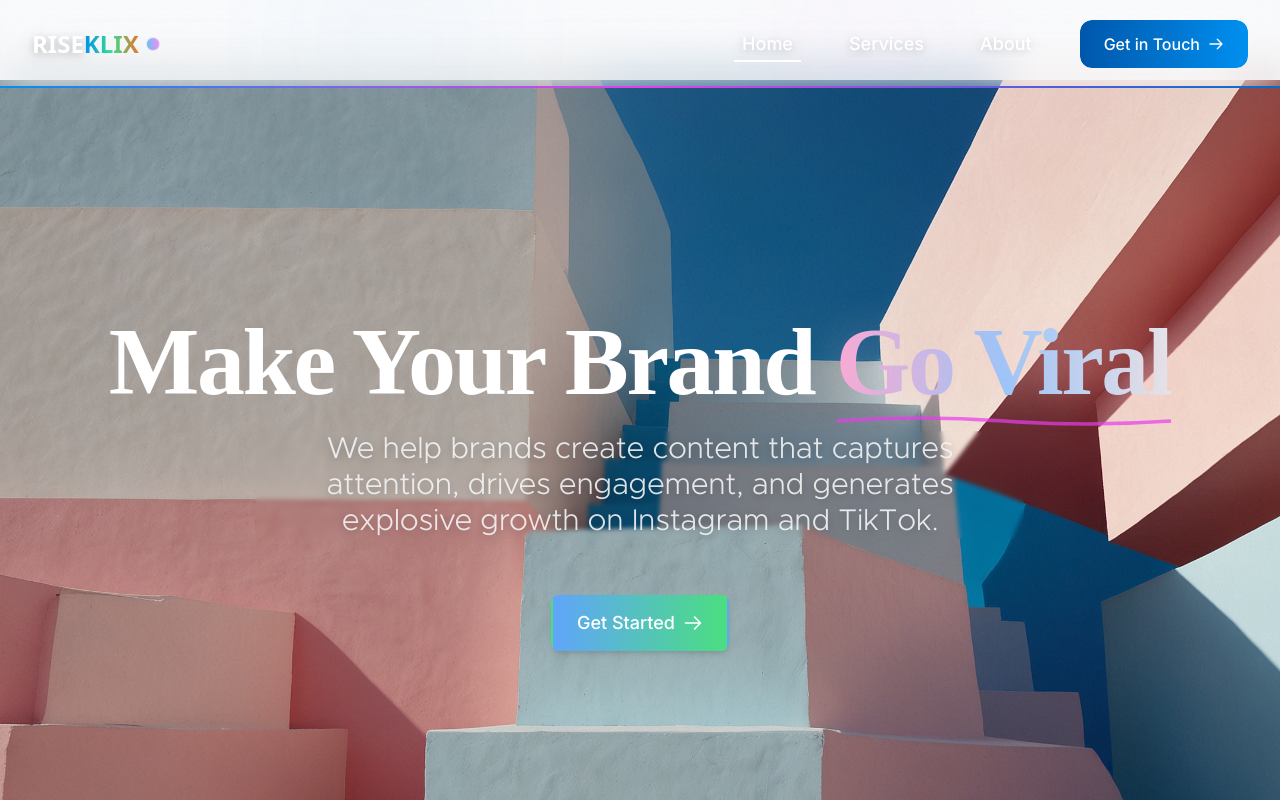
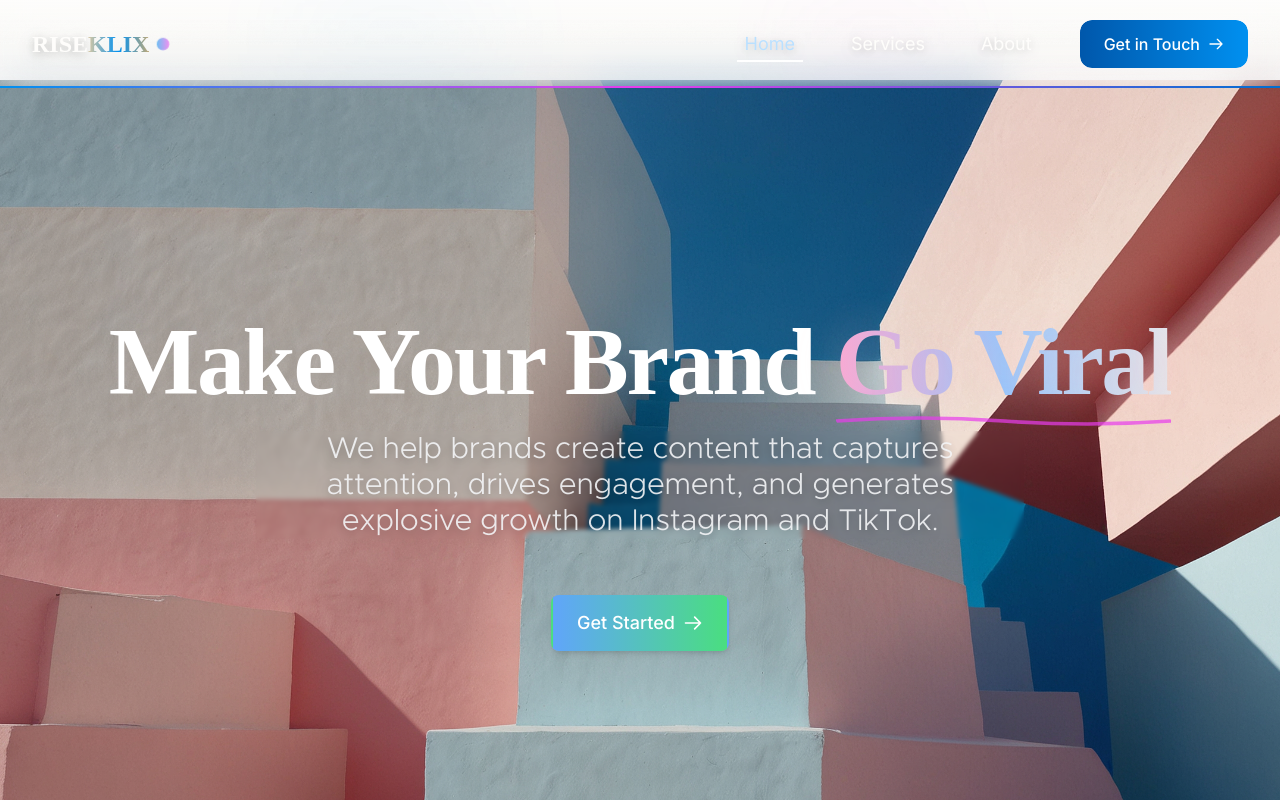
Before and after one commit to Developer-Satwik/agency, a Next.js app: page / in a window 1280 px wide. Shown: the top 800 px of the page. Built offline with nearby package versions, Linux system fonts and the light colour scheme; a web font is replaced by a local one.

Commit message:
design changes

```diff
--- a/components/layout/Header.tsx
+++ b/components/layout/Header.tsx
@@ -115,23 +115,19 @@ const Header = () => {
 
   return (
     <header
-      className={`fixed top-0 z-40 w-full transition-all duration-500 ${
-        scrolled
-          ? 'py-3'
-          : 'py-5'
-      }`}
+      className={`fixed top-0 left-0 right-0 z-50 transition-all duration-300 ${scrolled ? 'bg-bone-50/90 backdrop-blur-sm shadow-sm py-3' : 'bg-transparent py-5'}`}
     >
       {/* Modern 2025 glass morphism background with improved visibility */}
       <div className={`absolute inset-0 transition-all duration-500 ${
         scrolled
-          ? 'bg-light/70 dark:bg-dark/70 backdrop-blur-3xl shadow-neo border-b border-white/10'
-          : 'bg-gradient-to-b from-light/5 via-light/10 to-transparent backdrop-blur-xl'
+          ? 'bg-bone-100/80 dark:bg-dark/70 backdrop-blur-3xl shadow-neo border-b border-bone-200/20'
+          : 'bg-gradient-to-b from-bone-50/80 via-bone-100/50 to-transparent backdrop-blur-xl'
       }`}>
         {/* Advanced glass morphism effects */}
         <div className="absolute inset-0 overflow-hidden pointer-events-none">
           {/* Primary glass reflection */}
           <motion.div
-            className={`absolute top-0 left-1/3 -translate-x-1/2 w-64 h-12 bg-gradient-to-r from-white/30 via-white/20 to-white/30 rounded-full blur-2xl transition-opacity duration-700 ${scrolled ? 'opacity-60' : 'opacity-0'}`}
+            className={`absolute top-0 left-1/3 -translate-x-1/2 w-64 h-12 bg-gradient-to-r from-bone-100/30 via-bone-50/20 to-bone-100/30 rounded-full blur-2xl transition-opacity duration-700 ${scrolled ? 'opacity-60' : 'opacity-0'}`}
             animate={{
               x: [-10, 10, -10],
               rotate: [0, 5, 0],
@@ -144,7 +140,7 @@ const Header = () => {
           />
           {/* Secondary glass reflection */}
           <motion.div
-            className={`absolute top-1/2 right-1/4 translate-x-1/2 w-32 h-12 bg-gradient-to-r from-white/20 via-white/10 to-white/20 rounded-full blur-2xl transition-opacity duration-700 ${scrolled ? 'opacity-40' : 'opacity-0'}`}
+            className={`absolute top-1/2 right-1/4 translate-x-1/2 w-32 h-12 bg-gradient-to-r from-bone-100/20 via-bone-50/10 to-bone-100/20 rounded-full blur-2xl transition-opacity duration-700 ${scrolled ? 'opacity-40' : 'opacity-0'}`}
             animate={{
               x: [10, -10, 10],
               rotate: [0, -5, 0],
@@ -199,10 +195,10 @@ const Header = () => {
             animate="visible"
             whileHover="hover"
             variants={logoVariants}
-            className="text-2xl font-display font-bold flex items-center"
+            className="text-2xl font-retro font-bold flex items-center"
           >
-            <span className={`transition-colors duration-500 ${scrolled ? 'text-dark' : 'text-white shadow-text-lg'}`}>RISE</span>
-            <span className="gradient-text-neo font-extrabold">KLIX</span>
+            <span className={`transition-colors duration-500 ${scrolled ? 'text-bone-900' : 'text-bone-50 shadow-text-lg'}`}>RISE</span>
+            <span className="bg-clip-text text-transparent bg-gradient-to-r from-bone-700 via-primary-500 to-bone-900 font-extrabold">KLIX</span>
             <span className="ml-2 relative h-3 w-3">
               <span className="absolute inset-0 rounded-full bg-gradient-to-r from-primary-500 to-accent-500 animate-pulse-slow shadow-glow-sm"></span>
             </span>
@@ -211,7 +207,7 @@ const Header = () => {
 
         {/* Desktop Navigation */}
         <motion.nav
-          className="hidden md:flex items-center space-x-10"
+          className="hidden md:flex items-center space-x-10 font-modern"
           initial="hidden"
           animate="visible"
           variants={staggerContainer}
@@ -220,10 +216,10 @@ const Header = () => {
             <motion.div key={item.name} variants={navItemVariants}>
               <Link
                 href={item.href}
-                className={`transition-all duration-300 font-medium relative overflow-hidden group interactive px-2 py-2 text-lg
+                className={`transition-all duration-300 font-modern relative overflow-hidden group interactive px-2 py-2 text-lg
                   ${scrolled
                     ? 'text-dark hover:text-primary-600'
-                    : 'text-white hover:text-primary-200 shadow-text-lg'
+                    : 'text-bone-50 hover:text-primary-200 shadow-text-lg'
                   }
                   ${router.pathname === item.href
                     ? scrolled ? 'text-primary-600' : 'text-primary-200'
@@ -233,7 +229,7 @@ const Header = () => {
                 {/* Fill effect on hover - Adaptive to scroll state */}
                 <span className={`absolute inset-0 w-full h-full rounded-lg opacity-0 group-hover:opacity-100 transition-all duration-300 ease-in-out -z-10 ${
                   scrolled
-                    ? 'bg-primary-50 dark:bg-primary-900/20'
+                    ? 'bg-bone-50/80 dark:bg-primary-900/20'
                     : 'bg-white/10'
                 }`}></span>
 
@@ -242,7 +238,7 @@ const Header = () => {
                 {/* Enhanced hover effect with gradient - Adaptive to scroll state */}
                 <span className={`absolute bottom-0 left-0 w-full h-0.5 transform origin-left scale-x-0 group-hover:scale-x-100 transition-transform duration-300 ${
                   scrolled
-                    ? 'bg-gradient-to-r from-primary-500 to-accent-500'
+                    ? 'bg-gradient-to-r from-primary-500 via-accent-500 to-primary-600'
                     : 'bg-white/80'
                 }`}></span>
 
```
Also changed, not shown: 102 other files (tests, documents, lock files or other folders).
